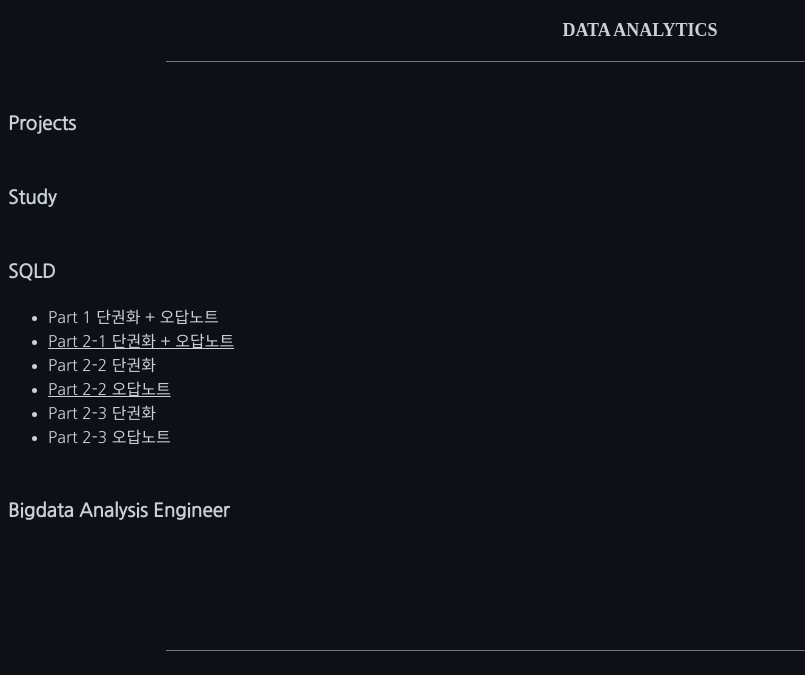
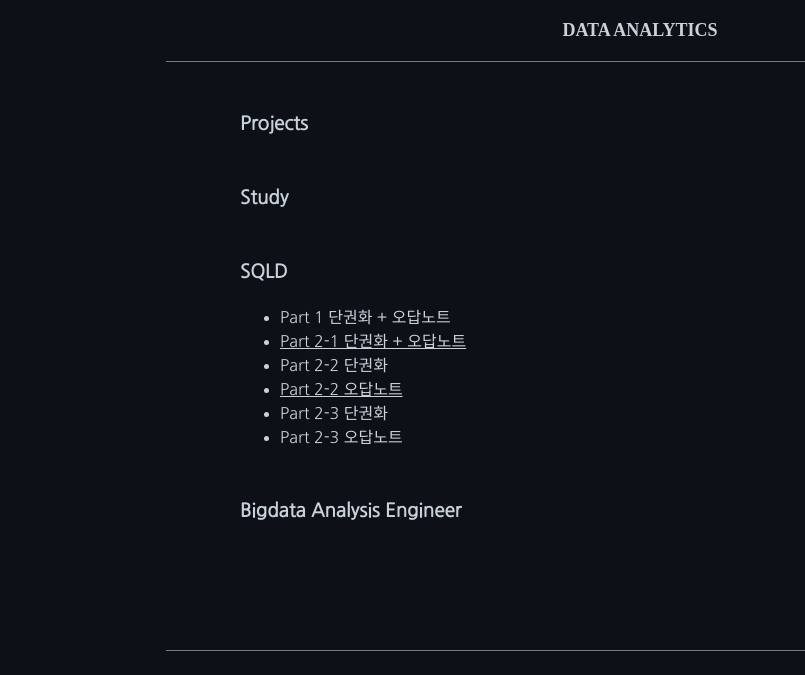
Before and after one commit to CheonJihyun/DA.github.io, a plain HTML site: page index.html in a window 1280 px wide. Shown: the top 675 px of the page, without its empty margins (0-805 px from the left). Drawn offline with Linux system fonts and the light colour scheme; a web font is replaced by a local one.

Commit message:
center align

```diff
--- a/index.html
+++ b/index.html
@@ -36,6 +36,10 @@
       }
       #margin_bottom {
         height: 100px;
+      }
+      .content {
+        max-width: 800px;
+        margin: 0 auto;
       }
       #title {
         text-align: center;
```
Also changed, not shown: markdown.html (+2 -2 lines).
